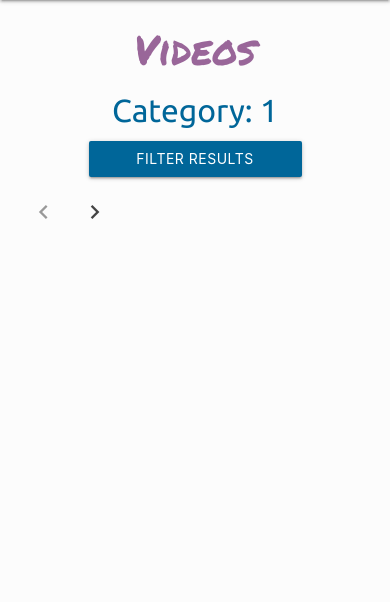
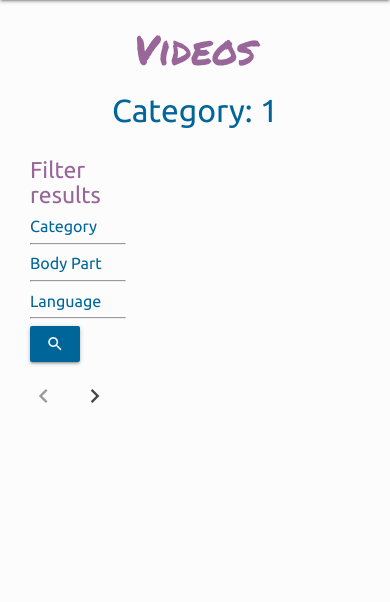
Before and after one commit to mathilde206/youtube-coach, a Flask app: page /get_videos/1/1 in a window 390 px wide. Shown: the part 56-658 px from the top of the page. Run offline with Flask 2, Linux system fonts and the light colour scheme; data that the repository does not hold is empty; some libraries are stand-ins or nearby versions.

Commit message:
Fix get video responsiveness

```diff
--- a/app.py
+++ b/app.py
@@ -165,19 +165,16 @@ def get_videos(category, page_number):
         videos = mongo.db.videos.find(query_filter).skip(skips).limit(9)
         number_of_pages = math.ceil(mongo.db.videos.count(query_filter) / 9)
 
-    # TODO:must be a better way to solve the macro problem than add twice...
     return render_template("get_videos.html",
         videos=videos,
         category=category,
         categories=mongo.db.categories.find(),
-        categories2=mongo.db.categories.find(),
         targetted_body_parts=mongo.db.targetted_body_parts.find(),
-        targetted_body_parts2=mongo.db.targetted_body_parts.find(),
         languages=mongo.db.languages.find(),
-        languages2=mongo.db.languages.find(),
         number_of_pages=number_of_pages,
         page_number=page_number,
-        selected=selected)
+        selected=selected,
+    )
 
 
 @app.route("/add_video")
--- a/static/css/styles.css
+++ b/static/css/styles.css
@@ -179,7 +179,7 @@ header .dropdown-content li a:focus, header .dropdown-content li a:hover {
     width: 100%;
 }
 
-.get_videos .mobile-filter ul#dropdown1 {
+.get_videos .mobile-filter div#dropdown1 {
     padding: 20px;
     height: 50vh;
 }
--- a/templates/base.html
+++ b/templates/base.html
@@ -94,11 +94,11 @@
 <script src="https://cdnjs.cloudflare.com/ajax/libs/jquery/3.2.1/jquery.min.js"></script>
 <script src="https://cdnjs.cloudflare.com/ajax/libs/materialize/1.0.0/js/materialize.min.js"></script>
 <script>
-
     $(document).ready(function () {
         $('select').formSelect();
         $('.sidenav').sidenav();
-        $(".dropdown-trigger").dropdown();
+        $('.dropdown-trigger').dropdown();
+        $('.dropdown-button').dropdown();
         $('.collapsible').collapsible({
             accordion: true
         });
--- a/templates/get_stats.html
+++ b/templates/get_stats.html
@@ -76,7 +76,7 @@
                             <option value="duration_by_language">...by Language</option>
                         </optgroup>
                     </select>
-                    <label>Select </label>
+                    <label for="getData">Select </label>
                 </div>
                 <button class="waves-effect waves-light btn" type="submit">View Now</button>
             </form>
--- a/templates/get_videos.html
+++ b/templates/get_videos.html
@@ -1,4 +1,19 @@
-{% macro filters(categories=categories, targetted_body_parts=targetted_body_parts, languages=languages ) %}
+{% extends 'base.html' %}
+
+{% block content %}
+    <div class="row get_videos">
+
+        <h3>Videos</h3>
+        <h4>{% if filter_query == "all" %}
+            All Categories
+        {% else %}
+            Category: {{ category.capitalize() }}
+        {% endif %}
+        </h4>
+        <div class="row">
+            <div class="col s4 m2">
+                <h5>Filter results</h5>
+                <div>
                     <form method="POST" action="{{ url_for('get_videos', category='all', page_number=1) }}">
                         <h6>Category</h6>
                         {% for category in categories %}
@@ -55,38 +70,9 @@
                             <i class="material-icons">search</i>
                         </button>
                     </form>
-{% endmacro %}
-
-{% extends 'base.html' %}
-
-{% block content %}
-    <div class="row get_videos">
-
-        <h3>Videos</h3>
-        <h4>{% if filter_query == "all" %}
-            All Categories
-        {% else %}
-            Category: {{ category.capitalize() }}
-        {% endif %}
-        </h4>
-        <div class="row">
-
-            <div class="hide-on-med-and-up col s8 offset-s2 mobile-filter">
-                <button class='dropdown-button btn' href='#' data-activates='dropdown1'>Filter Results</button>
-            </div>
-
-            <div class="col s12 m2 hide-on-small-only">
-                <h5>Filter results</h5>
-                <div>
-                    {{ filters(categories=categories, targetted_body_parts=targetted_body_parts, languages=languages) }}
                 </div>
             </div>
-
-            <ul id='dropdown1' class='dropdown-content'>
-                <li>{{ filters(categories=categories2, targetted_body_parts=targetted_body_parts2, languages=languages2) }}</li>
-            </ul>
-
-            <div class="col s12 m10">
+            <div class="col s8 m10">
                 {% for video in videos %}
                     <div class="col s12 m6 l4">
                         <div class="card get-videos">
```
Lines whose indentation alone changed are shown as unchanged.
